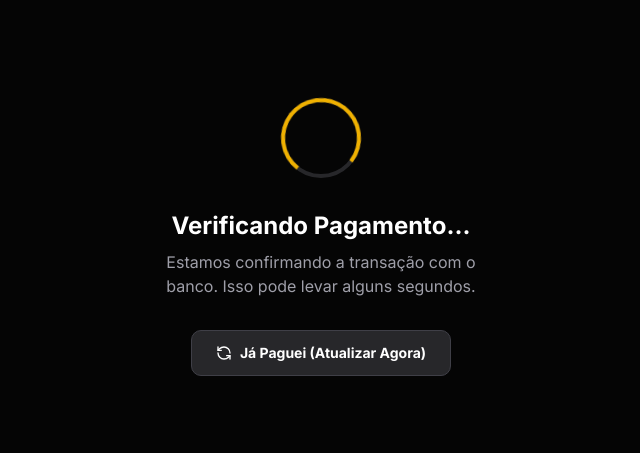
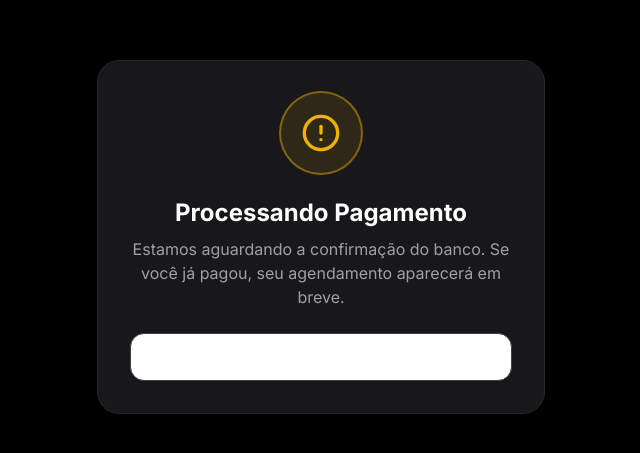
Before and after one commit to JandsonS/teste, a Next.js app in the folder beauty-app/: page /sucesso in a window 1280 px wide. Before the commit this address had no page. Shown: the part 163-616 px from the top of the page, without its empty margins (319-959 px from the left). Built offline with nearby package versions, Linux system fonts and the light colour scheme.

Commit message:
sucessopageatl

```diff
--- a/beauty-app/src/app/sucesso/page.tsx
+++ b/beauty-app/src/app/sucesso/page.tsx
@@ -1,106 +1,114 @@
-"use client";
+"use client"
 
-import { useSearchParams, useRouter } from 'next/navigation';
-import { useEffect, useState, Suspense } from 'react';
-import { Check, Loader2, RefreshCcw, Home } from "lucide-react";
-import { SITE_CONFIG } from "@/constants/info"; // Certifique-se que esse import existe ou remova
+import { useEffect, useState, Suspense } from "react"
+import { useRouter, useSearchParams } from "next/navigation"
+import { CheckCircle2, Home, Loader2, AlertCircle } from "lucide-react"
+import { Button } from "@/components/ui/button"
 
-function SucessoContent() {
-  const searchParams = useSearchParams();
-  const router = useRouter();
-  const id = searchParams.get('id');
+// Componente interno para ler os parâmetros da URL
+function SuccessContent() {
+  const router = useRouter()
+  const searchParams = useSearchParams()
+  const [count, setCount] = useState(5)
 
-  const [status, setStatus] = useState("VERIFICANDO");
-  const [dados, setDados] = useState<any>(null);
-  const [loading, setLoading] = useState(false);
+  // Pega o status direto da URL do Mercado Pago
+  const status = searchParams.get('collection_status')
+  const paymentId = searchParams.get('payment_id')
 
-  const checkStatus = async () => {
-    if (!id) return;
-    setLoading(true); // Mostra que está tentando
-    try {
-      const res = await fetch('/api/status', {
-        method: 'POST',
-        headers: { 'Content-Type': 'application/json' },
-        body: JSON.stringify({ id }),
-      });
+  const isApproved = status === 'approved'
 
-      if (!res.ok) throw new Error('Falha na comunicação');
+  // Lógica de Redirecionamento Automático
+  useEffect(() => {
+    if (!isApproved) return;
 
-      const data = await res.json();
-      if (data.status) {
-        setDados(data);
-        setStatus(data.status);
-      }
-    } catch (error) {
-      console.error("Erro ao verificar status");
-    } finally {
-      setLoading(false);
-    }
-  };
+    const timer = setInterval(() => {
+      setCount((prev) => {
+        if (prev <= 1) {
+          clearInterval(timer)
+          router.push('/') // Redireciona para a Home
+          return 0
+        }
+        return prev - 1
+      })
+    }, 1000)
 
-  useEffect(() => {
-    if (!id) {
-        router.push('/');
-        return;
-    }
-    checkStatus();
-    // Tenta sozinho a cada 5 segundos
-    const interval = setInterval(checkStatus, 5000);
-    return () => clearInterval(interval);
-  }, [id, router]);
+    return () => clearInterval(timer)
+  }, [isApproved, router])
 
   return (
-    <div className="min-h-screen bg-[#050505] text-white flex flex-col items-center justify-center p-4 text-center">
+    <div className="bg-zinc-900 border border-zinc-800 p-8 rounded-3xl shadow-2xl max-w-md w-full text-center flex flex-col items-center animate-in fade-in zoom-in duration-500">
 
-        {/* CENÁRIO 1: PAGO / SUCESSO ✅ */}
-        {(status === 'PAGO' || status === 'AGENDADO_LOCAL') && (
-          <div className="flex flex-col items-center animate-fade-in-up">
-            <div className="w-24 h-24 bg-green-500/10 rounded-full flex items-center justify-center mb-6 border border-green-500/20 shadow-[0_0_30px_rgba(34,197,94,0.3)]">
-                <Check className="text-green-500 w-10 h-10" />
-            </div>
-            <h1 className="text-3xl font-bold mb-2">Agendamento Confirmado!</h1>
-            <p className="text-zinc-400 mb-6">
-                Tudo certo, <strong>{dados?.cliente}</strong>.<br/>
-                Seu horário: {dados?.data} às {dados?.horario}
-            </p>
-            <a href="/" className="bg-zinc-800 hover:bg-zinc-700 py-3 px-8 rounded-xl font-bold border border-zinc-700 transition">
-                Voltar ao Início
-            </a>
+      {/* CENÁRIO 1: APROVADO */}
+      {isApproved ? (
+        <>
+          <div className="w-20 h-20 bg-emerald-500/10 rounded-full flex items-center justify-center mb-6 ring-2 ring-emerald-500/50 shadow-[0_0_30px_rgba(16,185,129,0.2)]">
+            <CheckCircle2 className="w-10 h-10 text-emerald-500" />
           </div>
-        )}
 
-        {/* CENÁRIO 2: AINDA VERIFICANDO ⏳ */}
-        {(status === 'PENDENTE' || status === 'VERIFICANDO') && (
-            <div className="flex flex-col items-center">
-                <div className="relative mb-8">
-                    <div className="w-20 h-20 border-4 border-zinc-800 rounded-full"></div>
-                    <div className="absolute top-0 left-0 w-20 h-20 border-4 border-yellow-500 rounded-full border-t-transparent animate-spin"></div>
-                </div>
+          <h1 className="text-2xl md:text-3xl font-bold text-white mb-2">
+            Pagamento Confirmado!
+          </h1>
+          <p className="text-zinc-400 mb-6">
+            Seu horário foi agendado com sucesso. Te esperamos lá!
+          </p>
 
-                <h1 className="text-2xl font-bold mb-2">Verificando Pagamento...</h1>
-                <p className="text-zinc-400 max-w-xs mb-8">
-                    Estamos confirmando a transação com o banco. Isso pode levar alguns segundos.
-                </p>
+          <div className="text-xs text-zinc-600 mb-6 bg-zinc-950/50 py-2 px-4 rounded-lg font-mono">
+            ID da Transação: {paymentId}
+          </div>
 
-                {/* BOTÃO DE FORÇAR VERIFICAÇÃO */}
-                <button
-                    onClick={checkStatus}
-                    disabled={loading}
-                    className="flex items-center gap-2 bg-zinc-800 hover:bg-zinc-700 py-3 px-6 rounded-lg text-sm font-bold transition border border-zinc-700"
-                >
-                    {loading ? <Loader2 className="animate-spin w-4 h-4"/> : <RefreshCcw className="w-4 h-4"/>}
-                    Já Paguei (Atualizar Agora)
-                </button>
-            </div>
-        )}
+          <div className="w-full bg-zinc-800 h-1 rounded-full overflow-hidden mb-4">
+            <div
+              className="bg-emerald-500 h-full transition-all duration-1000 ease-linear"
+              style={{ width: `${(count / 5) * 100}%` }}
+            />
+          </div>
+
+          <p className="text-sm text-zinc-500 mb-6">
+            Voltando para o início em <span className="text-white font-bold">{count}s</span>...
+          </p>
+
+          <Button
+            onClick={() => router.push('/')}
+            className="w-full bg-emerald-600 hover:bg-emerald-700 text-white font-bold h-12 rounded-xl"
+          >
+            <Home className="mr-2 w-4 h-4" />
+            Voltar Agora
+          </Button>
+        </>
+      ) : (
+        /* CENÁRIO 2: PENDENTE OU ERRO */
+        <>
+          <div className="w-20 h-20 bg-yellow-500/10 rounded-full flex items-center justify-center mb-6 ring-2 ring-yellow-500/50">
+            <AlertCircle className="w-10 h-10 text-yellow-500" />
+          </div>
+
+          <h1 className="text-2xl font-bold text-white mb-2">
+            Processando Pagamento
+          </h1>
+          <p className="text-zinc-400 mb-6">
+            Estamos aguardando a confirmação do banco. Se você já pagou, seu agendamento aparecerá em breve.
+          </p>
+
+          <Button
+            onClick={() => router.push('/')}
+            variant="outline"
+            className="w-full border-zinc-700 text-white hover:bg-zinc-800 h-12 rounded-xl"
+          >
+            Voltar para o Início
+          </Button>
+        </>
+      )}
     </div>
-  );
+  )
 }
 
-export default function SucessoPage() {
+// Página Principal
+export default function SuccessPage() {
   return (
-    <Suspense fallback={<div className="min-h-screen bg-black flex items-center justify-center text-white">Carregando...</div>}>
-      <SucessoContent />
-    </Suspense>
-  );
+    <div className="min-h-screen bg-black flex items-center justify-center p-4 bg-[radial-gradient(ellipse_at_top,_var(--tw-gradient-stops))] from-zinc-900 via-black to-black">
+      <Suspense fallback={<Loader2 className="w-10 h-10 text-pink-500 animate-spin" />}>
+        <SuccessContent />
+      </Suspense>
+    </div>
+  )
 }
```
